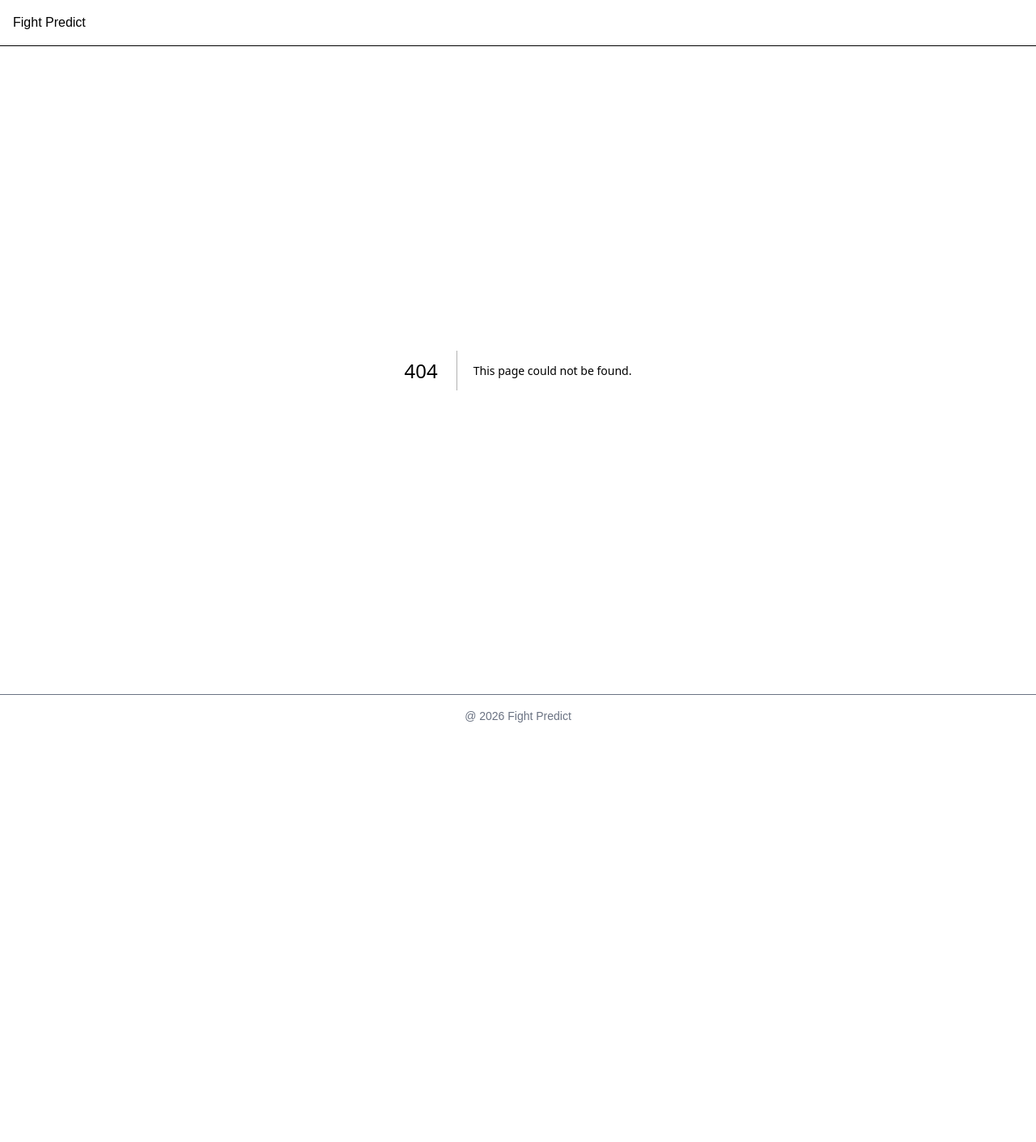
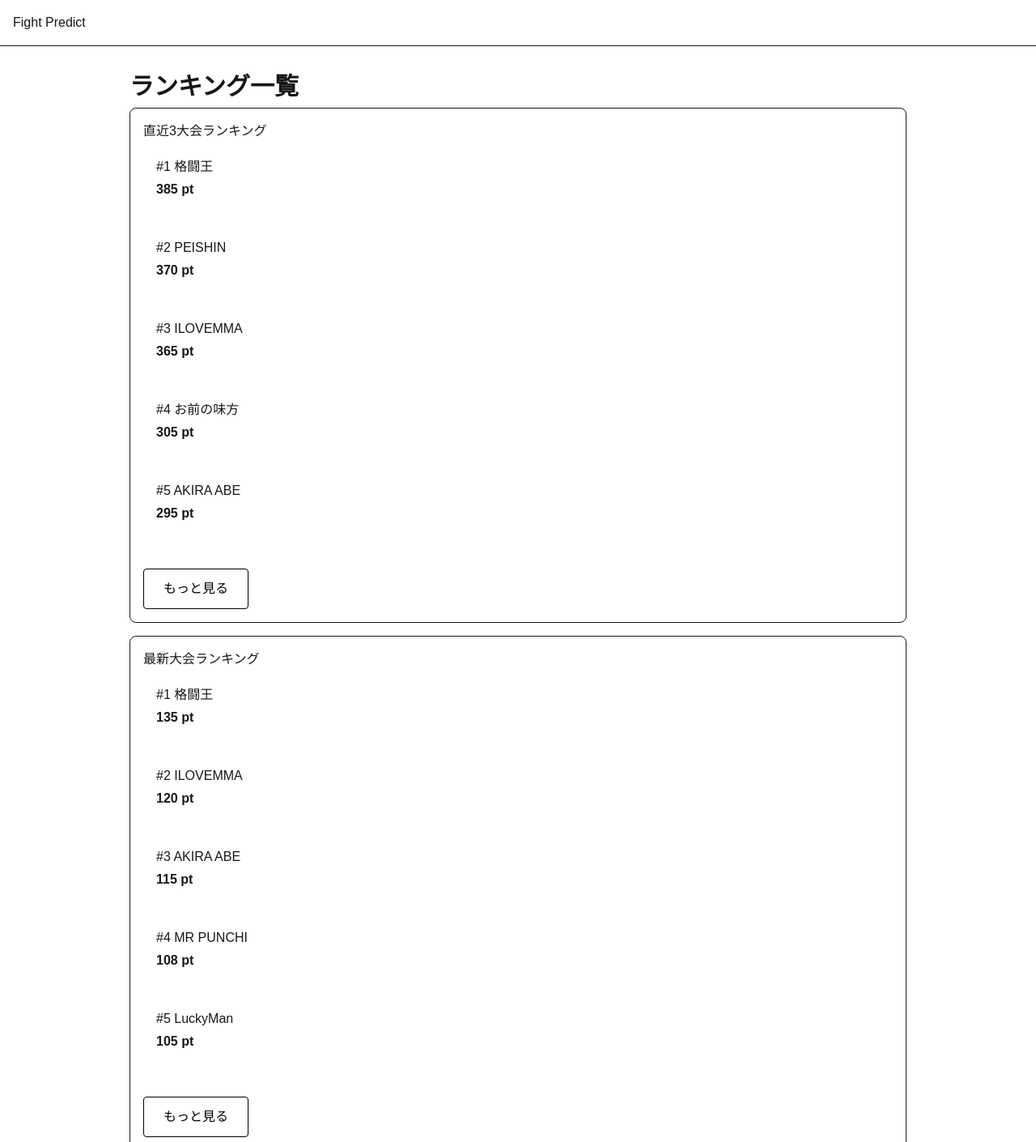
Before and after one commit to peishin-devjp/fight-predict, a Next.js app in the folder frontend/: page /ranking in a window 1280 px wide. Before the commit this address had no page. Shown: the top 1410 px of the page at 81% size. Before the commit the page ends 910 px from the top, so only its background shows below. Built offline with nearby package versions, Linux system fonts and the light colour scheme.

Commit message:
ランキング画面とトップページ導線を追加

```diff
--- a/frontend/app/page.tsx
+++ b/frontend/app/page.tsx
@@ -1,5 +1,6 @@
 import Link from "next/link";
 import EventCard from "@/components/EventCard";
+import RankingCards from "@/components/RankingCard";
 
 export default function Home() {
   return (
@@ -53,6 +54,35 @@ export default function Home() {
           </button>
         </Link>
 
+
+        <h2 className="text-2xl font-semibold border-b pb-2 mt-18 mb-4">
+          直近3大会ランキング
+        </h2>
+
+        <RankingCards
+          rank={1}
+          userName="格闘王"
+          point={385}
+        />
+
+        <RankingCards
+          rank={2}
+          userName="PEISHIN"
+          point={370}
+        />
+
+        <RankingCards
+          rank={3}
+          userName="ILOVEMMA"
+          point={365}
+        />
+
+        <button className="mt-3 rounded px-3 py-2 bg-black text-white">
+          <Link href="/ranking">
+            ランキングを見る
+          </Link>
+        </button>
+
       </section>
     </div>
   );
--- /dev/null
+++ b/frontend/app/ranking/page.tsx
@@ -0,0 +1,78 @@
+import RankingCards from "@/components/RankingCard";
+import {recent3Ranking, latestRankings, yearlyRankings} from "@/data/ranking";
+
+export default function RankingPage() {
+  return (
+    <div className="max-w-5xl mx-auto p-8">
+        <h1 className="text-3xl font-bold mb-2">
+        ランキング一覧
+        </h1>
+
+        <div className="border rounded-lg p-4 text-base mb-4">
+            <h2 className="mb-1">直近3大会ランキング</h2>
+
+            {recent3Ranking.map((match) => (
+                <RankingCards key={match.rank}
+                rank={match.rank}
+                userName={match.userName}
+                point={match.point}
+                />
+            ))}
+
+            <div className="flex justify-between">
+                <p>
+                <button className="mt-6 rounded bg-white px-6 py-3 text-black border border-black-300">
+                    もっと見る
+                </button>
+                </p>
+            </div>
+        </div>
+
+
+        <div className="border rounded-lg p-4 text-base mb-4">
+            <h2 className="mb-1">最新大会ランキング</h2>
+
+            {latestRankings.map((match) => (
+                <RankingCards key={match.rank}
+                rank={match.rank}
+                userName={match.userName}
+                point={match.point}
+                />
+            ))}
+
+            <div className="flex justify-between">
+                <p>
+                <button className="mt-6 rounded bg-white px-6 py-3 text-black border border-black-300">
+                    もっと見る
+                </button>
+                </p>
+            </div>
+        </div>
+
+
+        <div className="border rounded-lg p-4 text-base mb-4">
+            <h2 className="mb-1">年間ランキング</h2>
+
+            {yearlyRankings .map((match) => (
+                <RankingCards key={match.rank}
+                rank={match.rank}
+                userName={match.userName}
+                point={match.point}
+                />
+            ))}
+
+            <div className="flex justify-between">
+                <p>
+                <button className="mt-6 rounded bg-white px-6 py-3 text-black border border-black-300">
+                    もっと見る
+                </button>
+                </p>
+            </div>
+        </div>
+
+
+
+
+   </div>
+  );
+}
--- /dev/null
+++ b/frontend/components/RankingCard.tsx
@@ -0,0 +1,18 @@
+type RankingCardProps = {
+  rank: number;
+  userName: string;
+  point: number;
+};
+
+export default function RankingCards({
+  rank,
+  userName,
+  point
+}: RankingCardProps) {
+  return (
+    <div className="p-4 text-base mb-4">
+      <h3>#{rank} {userName}</h3>
+      <p className="font-bold mt-1">{point} pt</p>
+    </div>
+  );
+}
--- /dev/null
+++ b/frontend/components/RankingSection.tsx
@@ -0,0 +1,22 @@
+type RankingSectionProps = {
+  pattern: string;
+  rankDetails: string;
+};
+
+export default function RankingSections({
+  pattern,
+  rankDetails
+}: RankingSectionProps) {
+  return (
+    <div className="border rounded-lg p-4 text-base mb-4">
+      <h3>#{pattern}</h3>
+      <p className="font-bold mt-1">
+        {rankDetails}
+      </p>
+      <button className="mt-3 rounded px-3 py-2 bg-black text-white">
+        もっと見る
+      </button>
+
+    </div>
+  );
+}
--- /dev/null
+++ b/frontend/data/ranking.ts
@@ -0,0 +1,99 @@
+export const rankingSections = [
+    {
+        patternName: "直近3大会ランキング",
+        patternData: "recent3Ranking"
+    },
+    {
+        patternName: "最新大会ランキング",
+        patternData: "latestRankings"
+    },
+    {
+        patternName: "年間ランキング",
+        patternData: "yearlyRankings"
+    }
+]
+
+
+export const recent3Ranking = [
+  {
+    rank: 1,
+    userName: "格闘王",
+    point: 385
+  },
+  {
+    rank: 2,
+    userName: "PEISHIN",
+    point: 370
+  },
+  {
+    rank: 3,
+    userName: "ILOVEMMA",
+    point: 365
+  },
+  {
+    rank: 4,
+    userName: "お前の味方",
+    point: 305
+  },
+  {
+    rank: 5,
+    userName: "AKIRA ABE",
+    point: 295
+  },
+];
+
+export const latestRankings = [
+  {
+    rank: 1,
+    userName: "格闘王",
+    point: 135
+  },
+  {
+    rank: 2,
+    userName: "ILOVEMMA",
+    point: 120
+  },
+  {
+    rank: 3,
+    userName: "AKIRA ABE",
+    point: 115
+  },
+  {
+    rank: 4,
+    userName: "MR PUNCHI",
+    point: 108
+  },
+  {
+    rank: 5,
+    userName: "LuckyMan",
+    point: 105
+  },
+];
+
+export const yearlyRankings = [
+  {
+    rank: 1,
+    userName: "格闘王",
+    point: 1405
+  },
+  {
+    rank: 2,
+    userName: "PEISHIN",
+    point: 995
+  },
+  {
+    rank: 3,
+    userName: "AKIRA ABE",
+    point: 897
+  },
+  {
+    rank: 4,
+    userName: "お前の味方",
+    point: 772
+  },
+  {
+    rank: 5,
+    userName: "catcatcat",
+    point: 705
+  },
+];
```
